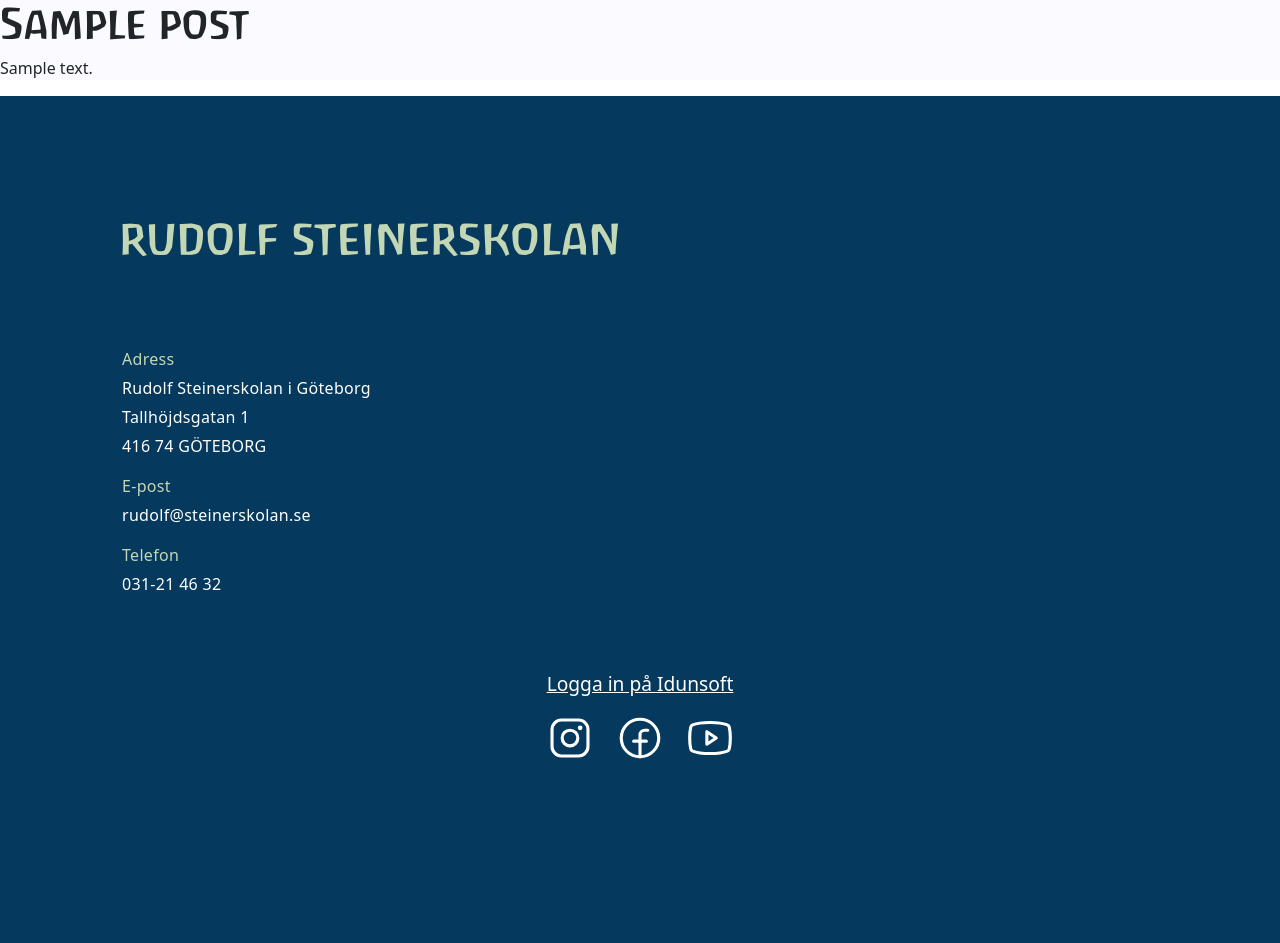
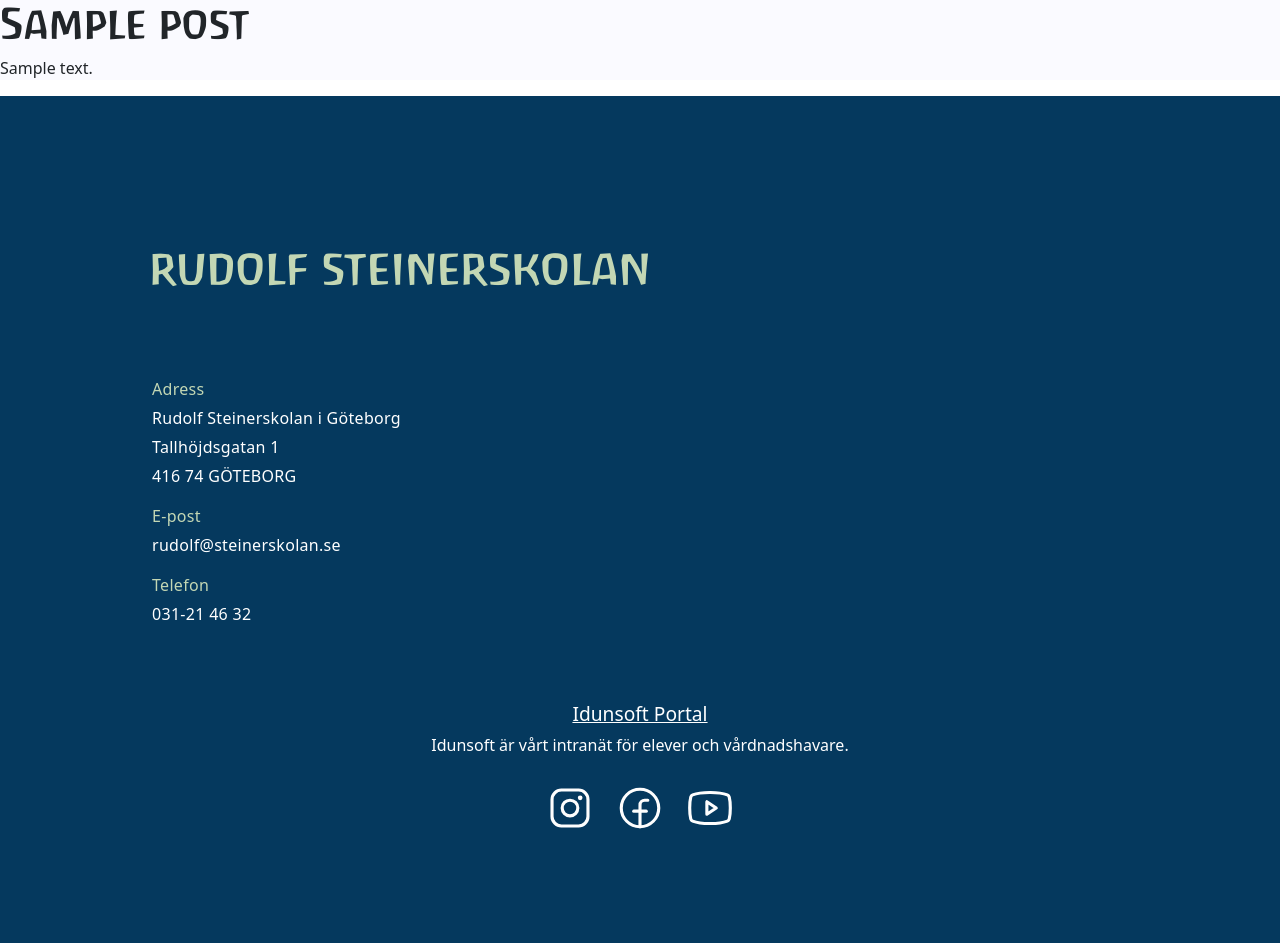
Before and after one commit to dantemogrim/Rudolf-Steiner, a WordPress theme: template public/themes/wu20/page.php in a window 1280 px wide. Shown: the part 70-1013 px from the top of the page. Before the commit the page ends 829 px from the top, so only its background shows below. Run offline with PHP 8.4 and a stand-in for WordPress, Linux system fonts and the light colour scheme; the site name, menu and one post (Sample post) are stand-ins, and other content is empty; style sheets or scripts are compiled from the project's sources.

Commit message:
Footer changes

```diff
--- a/public/themes/wu20/footer.php
+++ b/public/themes/wu20/footer.php
@@ -22,7 +22,8 @@
         </ul>
     </div>
     <div class="bottom">
-        <h2 class="idun-login">Logga in på Idunsoft</h2>
+        <h2 class="idun-login">Idunsoft Portal</h2>
+        <p class="info">Idunsoft är vårt intranät för elever och vårdnadshavare.</p>
         <div class="icons">
 
             <img class="social" src="<?= get_template_directory_uri(); ?>/icons/instagram.svg" />
--- a/resources/styles/_footer.scss
+++ b/resources/styles/_footer.scss
@@ -1,6 +1,6 @@
 footer {
   // height: 100%;
-  padding: 70px;
+  padding: 100px;
 
   .footer-name {
     padding: 50px;
@@ -20,6 +20,14 @@
       display: flex;
       justify-content: center;
       align-items: center;
+    }
+    .info {
+      display: flex;
+      align-items: center;
+      justify-content: center;
+      color: white;
+      font-weight: 100;
+      font-size: normal;
     }
     .icons {
       display: flex;
--- a/resources/styles/_mobile-footer.scss
+++ b/resources/styles/_mobile-footer.scss
@@ -30,6 +30,17 @@
         justify-content: center;
         align-items: center;
       }
+      .info {
+        color: white;
+        font-weight: 100;
+        font-size: small;
+        padding: 4px;
+        margin: 10px;
+        text-align: center;
+        display: flex;
+        justify-content: center;
+        align-items: center;
+      }
       .icons {
         display: flex;
         justify-content: center;
```
